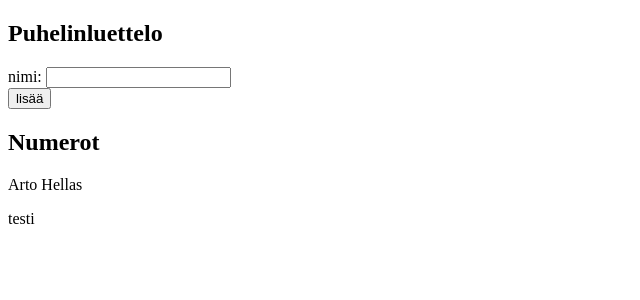
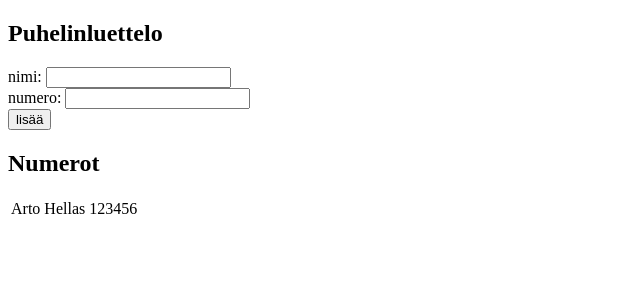
Before and after one commit to happtur/fullstack, a React (Create React App) app in the folder osa2/puhelinluettelo/: page / in a window 1280 px wide. Shown: the top 300 px of the page, without its empty margins (0-640 px from the left). Built offline with nearby package versions, Linux system fonts and the light colour scheme.

Commit message:
teht. 2.8

```diff
--- a/osa2/puhelinluettelo/src/App.js
+++ b/osa2/puhelinluettelo/src/App.js
@@ -1,29 +1,43 @@
 import React from 'react';
+
+const Person = ({person}) => (
+  <tr>
+  <td>{person.name}</td>
+  <td>{person.number}</td>
+  </tr>
+)
 
 class App extends React.Component {
   constructor(props) {
     super(props)
     this.state = {
       persons: [
-        { name: 'Arto Hellas' },
-        { name: 'testi' }
+        {
+          name: 'Arto Hellas',
+          number: '123456'
+        }
       ],
-      newName: ''
+      newName: '',
+      newNumber: ''
     }
   }
 
-  handleChange = (event) => {
+  handleNameChange = (event) => {
     this.setState({ newName: event.target.value })
+  }
+
+  handleNumberChange = (event) => {
+    this.setState({ newNumber: event.target.value })
   }
 
   addPerson = (event) => {
     event.preventDefault()
-    if (this.state.persons.find((person) => (person.name === this.state.newName )) !== undefined) {
+    if (this.state.persons.find((person) => (person.name === this.state.newName)) !== undefined) {
       return
     }
 
-    const persons = this.state.persons.concat({ name: this.state.newName })
-    this.setState({ persons, newName: '' })
+    const persons = this.state.persons.concat({ name: this.state.newName, number: this.state.newNumber })
+    this.setState({ persons, newName: '', newNumber: '' })
   }
 
   render() {
@@ -34,16 +48,23 @@ class App extends React.Component {
           <div>
             nimi: <input
               value={this.state.newName}
-              onChange={this.handleChange}
+              onChange={this.handleNameChange}
             />
+          </div>
+          <div>
+            numero: <input
+              value={this.state.newNumber}
+              onChange={this.handleNumberChange} />
           </div>
           <div>
             <button type="submit">lisää</button>
           </div>
         </form>
         <h2>Numerot</h2>
-        {this.state.persons.map(person => <p key={person.name}>{person.name}</p>)}
-      </div>
+        <table>
+        {this.state.persons.map(person => <Person key={person.name} person={person} />)}
+        </table>
+      </div >
     )
   }
 }
```
